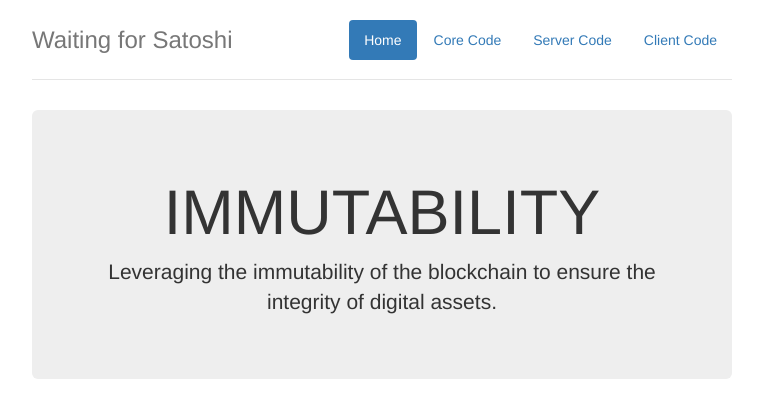
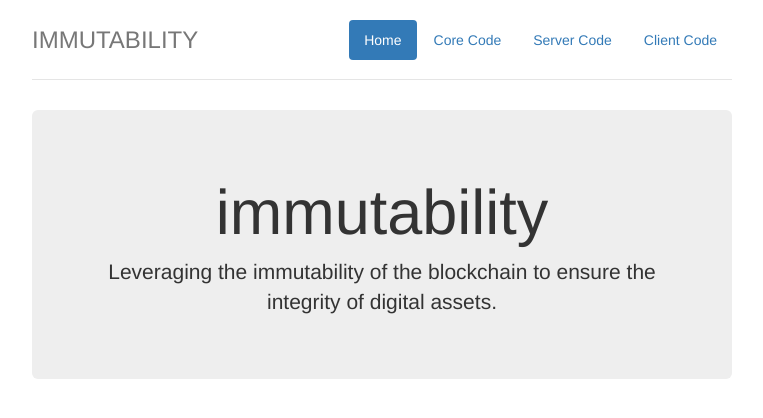
Before and after one commit to cypherhat/govern8rService, a Python web app: template templates/index.html in a window 1280 px wide. Shown: the top 418 px of the page, without its empty margins (258-1021 px from the left). Run offline with Jinja, Linux system fonts and the light colour scheme; the template is opened without the code that fills it, so the values that code supplies are empty; some libraries are stand-ins or nearby versions.

Commit message:
Update link

```diff
--- a/templates/index.html
+++ b/templates/index.html
@@ -2,7 +2,7 @@
 {% block body %}
 <!-- START INDEX.HTML -->
 <div class="jumbotron">
-	<h1>IMMUTABILITY</h1>
+	<h1>immutability</h1>
 	<p class="lead">Leveraging the immutability of the blockchain to ensure the integrity of digital assets.</p>
 </div>
 <!-- END INDEX.HTML -->
--- a/templates/layout.html
+++ b/templates/layout.html
@@ -18,7 +18,7 @@
 						<li><a href="/user">{{ params_tpl['user_address'] }}</a></li>
 					{% endif %}
 				</ul>
-				<h3><a class="text-muted" style="text-decoration: none;" href="/">Waiting for Satoshi</a></h3>
+				<h3><a class="text-muted" style="text-decoration: none;" href="/">IMMUTABILITY</a></h3>
 			</div>
 			{% block body %}{% endblock %}
 		</div>
```
